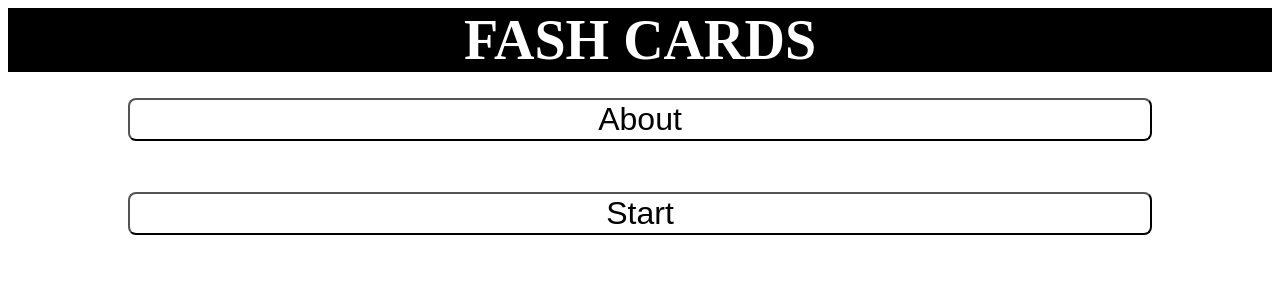
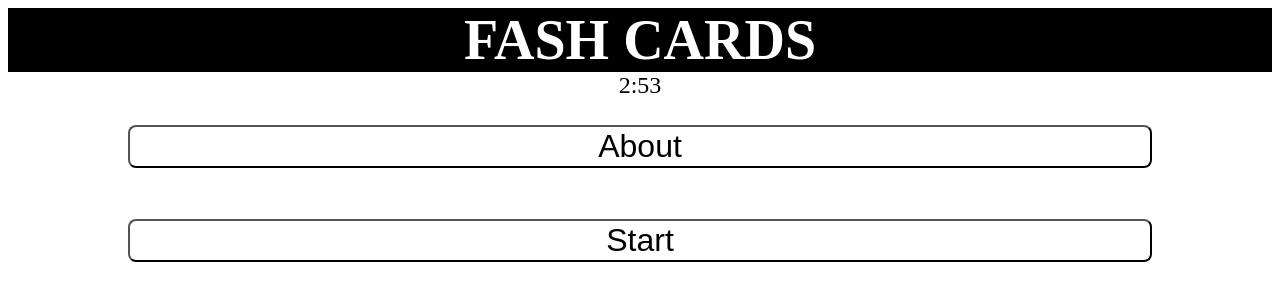
Before and after one commit to Catalyst4Change/fash-cards, a React app in the folder ui/: page /game in a window 1280 px wide. Built offline with nearby package versions, Linux system fonts and the light colour scheme; no server answers.

Commit message:
integrate react-countdown

```diff
--- a/ui/package.json
+++ b/ui/package.json
@@ -10,6 +10,7 @@
     "prop-types": "^15.8.1",
     "puppeteer": "^19.2.2",
     "react": "^18.2.0",
+    "react-countdown": "^2.3.3",
     "react-dom": "^18.2.0",
     "react-router-dom": "^6.4.3",
     "react-scripts": "5.0.1",
--- a/ui/src/App/App.css
+++ b/ui/src/App/App.css
@@ -59,7 +59,7 @@ a {
   border-radius: 1em;
   width: 80vw;
   box-shadow: 0 0 5px 5px rgba(0, 0, 0, 0.5);
-  height: 50vh;
+  height: 45vh;
 }
 
 .card-image-container {
@@ -110,3 +110,8 @@ a {
 .rightAnswer {
   background-color: green;
 }
+
+.countdown {
+  font-size: 1.5em;
+  margin: 0;
+}
--- a/ui/src/Game/Card/Card.js
+++ b/ui/src/Game/Card/Card.js
@@ -9,7 +9,7 @@ const Card = ({ card, answerButtons, flipCard, addOneCorrect, addOneIncorrect})
   const makeButtons = () => {
     return answerButtons.map(button => {
       return (
-        <button type="button" id={button} onClick={(event) => checkCorrect(event, button, symbol)}>{button}</button>
+        <button id={button} onClick={(event) => checkCorrect(event, button, symbol)}>{button}</button>
       )
     })
   }
--- a/ui/src/Game/Game.js
+++ b/ui/src/Game/Game.js
@@ -1,22 +1,24 @@
-import React, {useState} from "react";
+import React, {useRef, useState} from "react";
 import PropTypes from 'prop-types'
 import Card from "./Card/Card.js";
+import CountDown from 'react-countdown'
 
 const Game = ({ cardsData, shuffle }) => {
-  const [cardsFlipped, setCardsFlipped] = useState(0)
-  const [correctGuesses, setCorrectGuesses] = useState(0)
-  const [incorrectGuesses, setIncorrectGuesses] = useState(0)
+  const cardsFlipped = useRef(0)
+  const correctGuesses = useRef(0)
+  const incorrectGuesses = useRef(0)
+  const [gameOver, setGameOver] = useState(false)
 
   const flipCard = () => {
-    setCardsFlipped(cardsFlipped + 1)
+    cardsFlipped.current = cardsFlipped.current + 1
   }
 
   const addOneCorrect = () => {
-    setCorrectGuesses(correctGuesses + 1)
+    correctGuesses.current = correctGuesses.current + 1
   }
 
   const addOneIncorrect = () => {
-    setIncorrectGuesses(incorrectGuesses + 1)
+    incorrectGuesses.current = incorrectGuesses.current + 1
   }
 
   const shuffledCards = shuffle(cardsData)
@@ -49,9 +51,21 @@ const Game = ({ cardsData, shuffle }) => {
     )
   })
 
+  const renderer = ({ hours, minutes, seconds, completed }) => {
+    if (completed) {
+      return <span>GAME OVER!</span>;
+    } else {
+      return <span>{minutes}:{seconds}</span>;
+    }
+  }
+
+
   return (
     <section className='card-carousel'>
-      {cards}
+      <span className="countdown column">
+      <CountDown date={Date.now() + 180000} renderer={renderer} />
+      </span>
+      {!gameOver && cards}
     </section>
   )
 }
```
Also changed, not shown: 1 other file.
